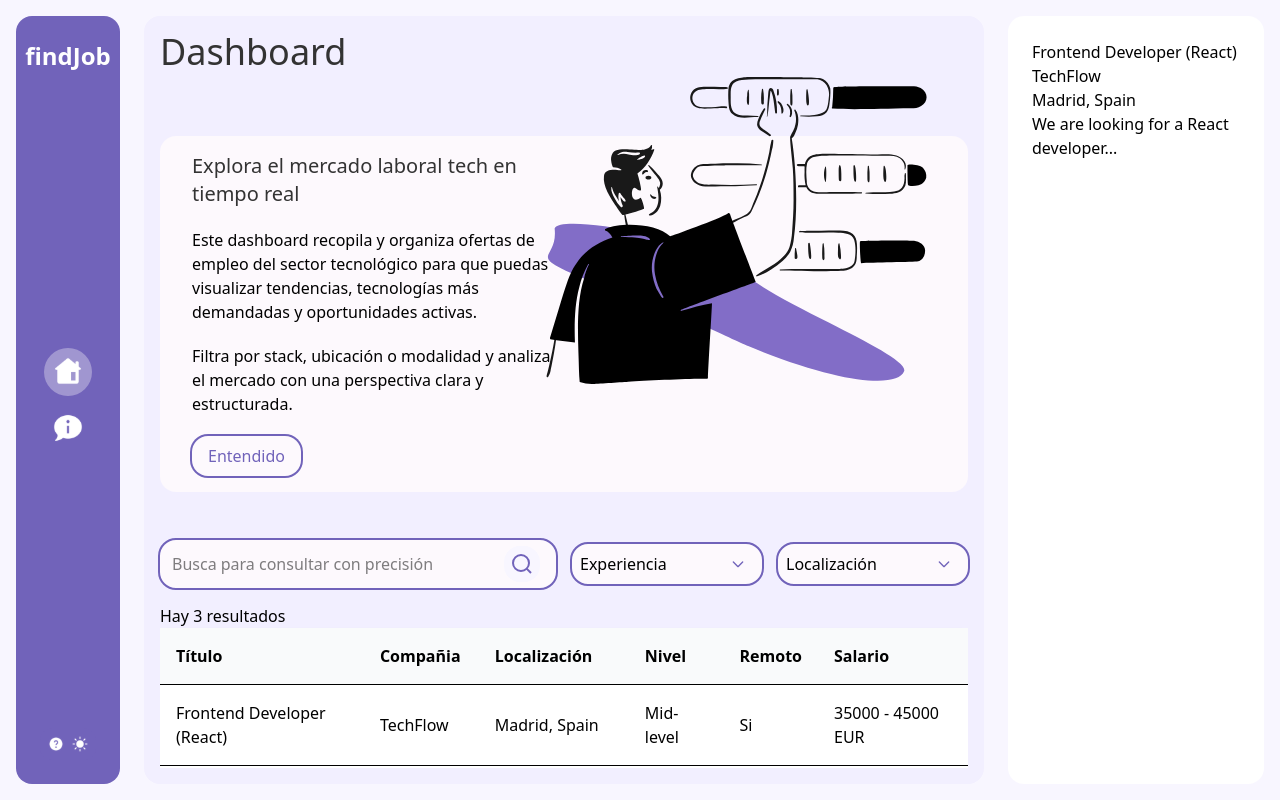
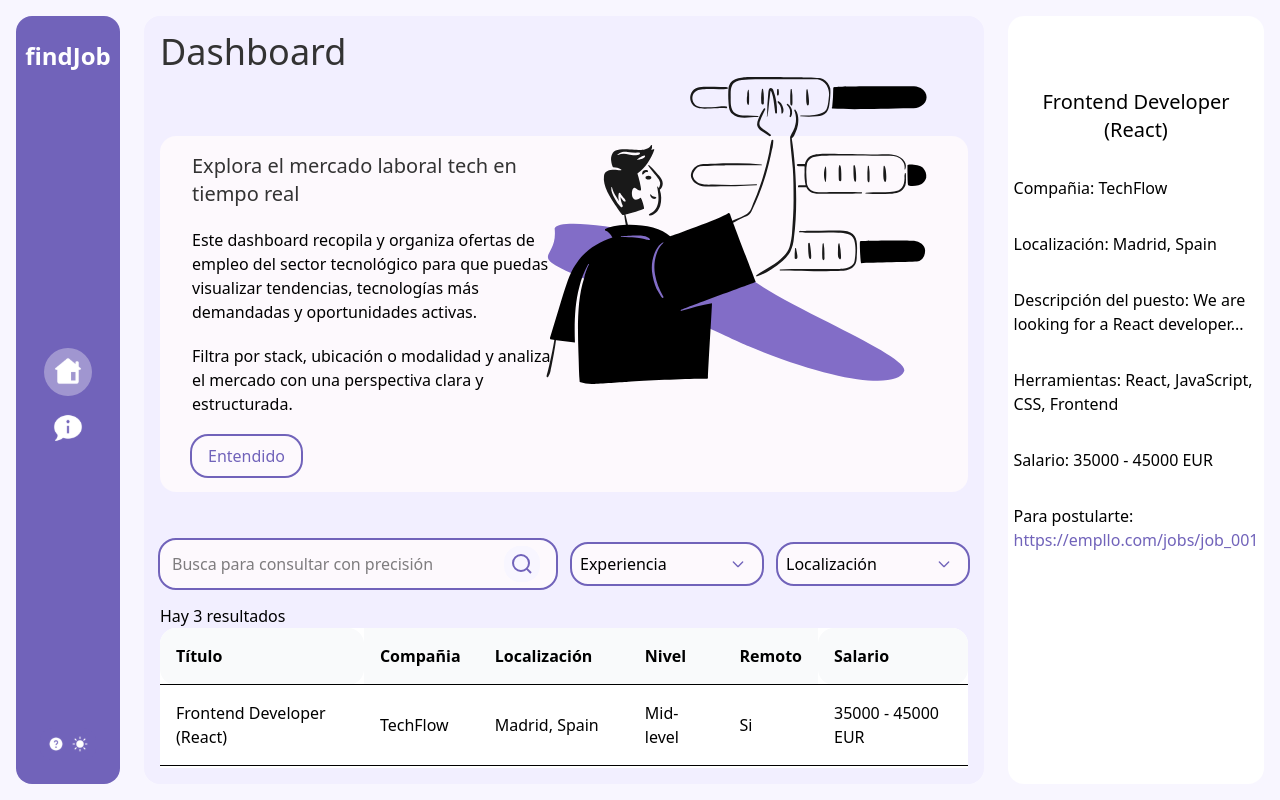
Before and after one commit to JaumeEsquerdo/dashboard-findJob, a Next.js app in the folder job-dashboard/: page / in a window 1280 px wide. Both pictures are taken after a click on the element 564 px from the left and 725 px from the top of the page. Built offline with nearby package versions, Linux system fonts and the light colour scheme.

Commit message:
estilizar render detalles job

```diff
--- a/job-dashboard/src/app/page.tsx
+++ b/job-dashboard/src/app/page.tsx
@@ -154,15 +154,15 @@ export default function Home() {
         {/* tabla de render de jobs */}
         <div className="overflow-x-auto">
           <p>Hay {filteredJobs.length} resultados</p>
-          <table className="min-w-full bg-white runded-2xl shadow-md">
-            <thead className="bg-gray-50 text-left">
-              <tr>
-                <th className="p-4">Título</th>
+          <table className="min-w-full bg-white rounded-2xl">
+            <thead className="bg-gray-50 text-left ">
+              <tr >
+                <th className="p-4 rounded-2xl ">Título</th>
                 <th className="p-4">Compañia</th>
                 <th className="p-4">Localización</th>
                 <th className="p-4">Nivel</th>
                 <th className="p-4">Remoto</th>
-                <th className="p-4">Salario</th>
+                <th className="p-4 rounded-2xl">Salario</th>
               </tr>
             </thead>
 
@@ -171,7 +171,7 @@ export default function Home() {
                 <tr key={job.id} onClick={() => {
                   setSelectedJob(job)
                   setSidebarOpen(true)
-                }} className="border-t cursor-pointer lg:hover:bg-amber-200">
+                }} className="border-t cursor-pointer lg:hover:bg-fondoColor">
                   <td className="p-4 font-medium">{job.title}</td>
                   <td className="p-4">{job.company}</td>
                   <td className="p-4">{job.location}</td>
--- a/job-dashboard/src/components/Sidebar.tsx
+++ b/job-dashboard/src/components/Sidebar.tsx
@@ -48,11 +48,14 @@ export const Sidebar = ({ sidebarOpen, setOpen, job }: sidebarProps) => {
                 )}
 
                 {job && (
-                    <div>
-                        <h2>{job.title}</h2>
-                        <p>{job.company}</p>
-                        <p>{job.location}</p>
-                        <p>{job.description}</p>
+                    <div className="flex flex-col gap-8 mt-12">
+                        <h2 className="font-medium text-xl text-center">{job.title}</h2>
+                        <p><span className="font-medium">Compañia:</span> {job.company}</p>
+                        <p><span className="font-medium">Localización:</span> {job.location}</p>
+                        <p><span className="font-medium">Descripción del puesto:</span> {job.description}</p>
+                        <p><span className="font-medium">Herramientas:</span> {job.tags.join(', ')}</p>
+                        <p><span className="font-medium">Salario:</span> {job.salary_min} {job.salary_max ? `- ${job.salary_max}` : ''} {job.currency}</p>
+                        <p><span className="font-medium">Para postularte:</span> <span className="text-main">{job.url}</span></p>
                     </div>
                 )}
 
```
